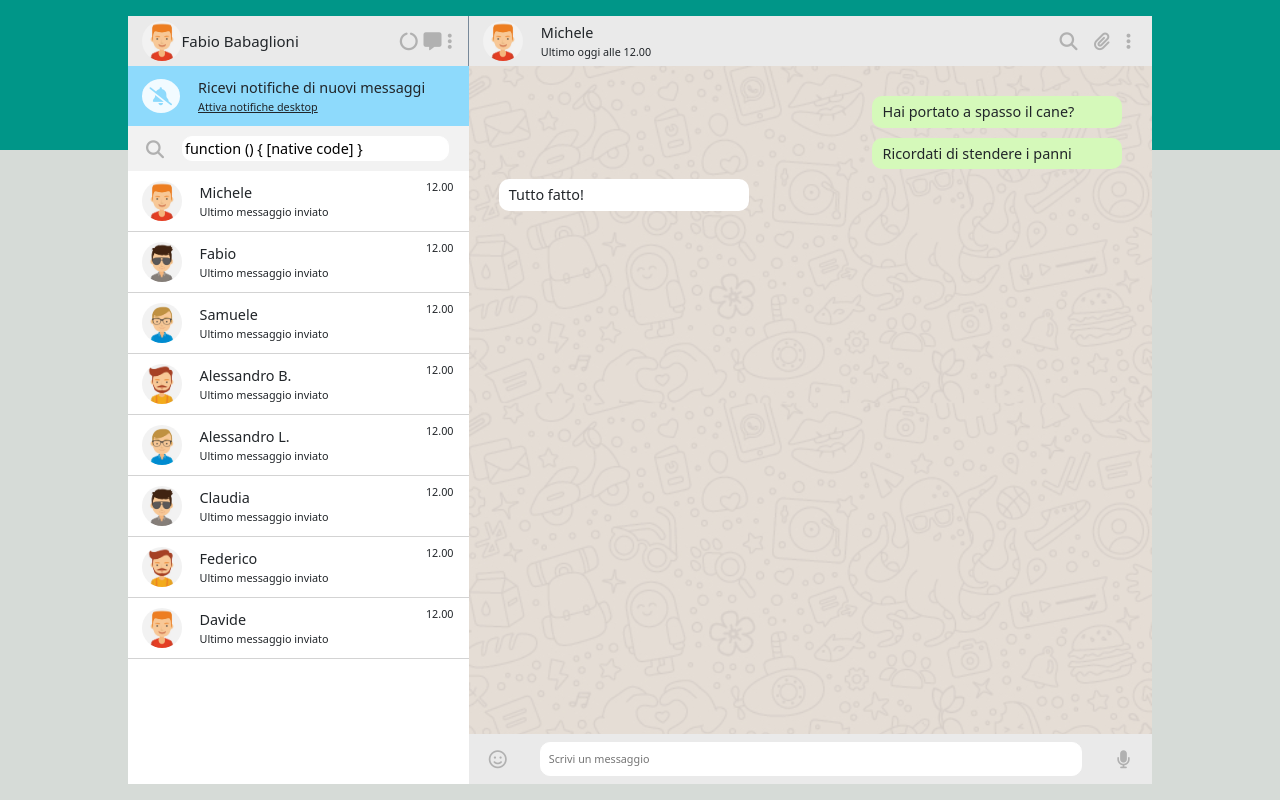
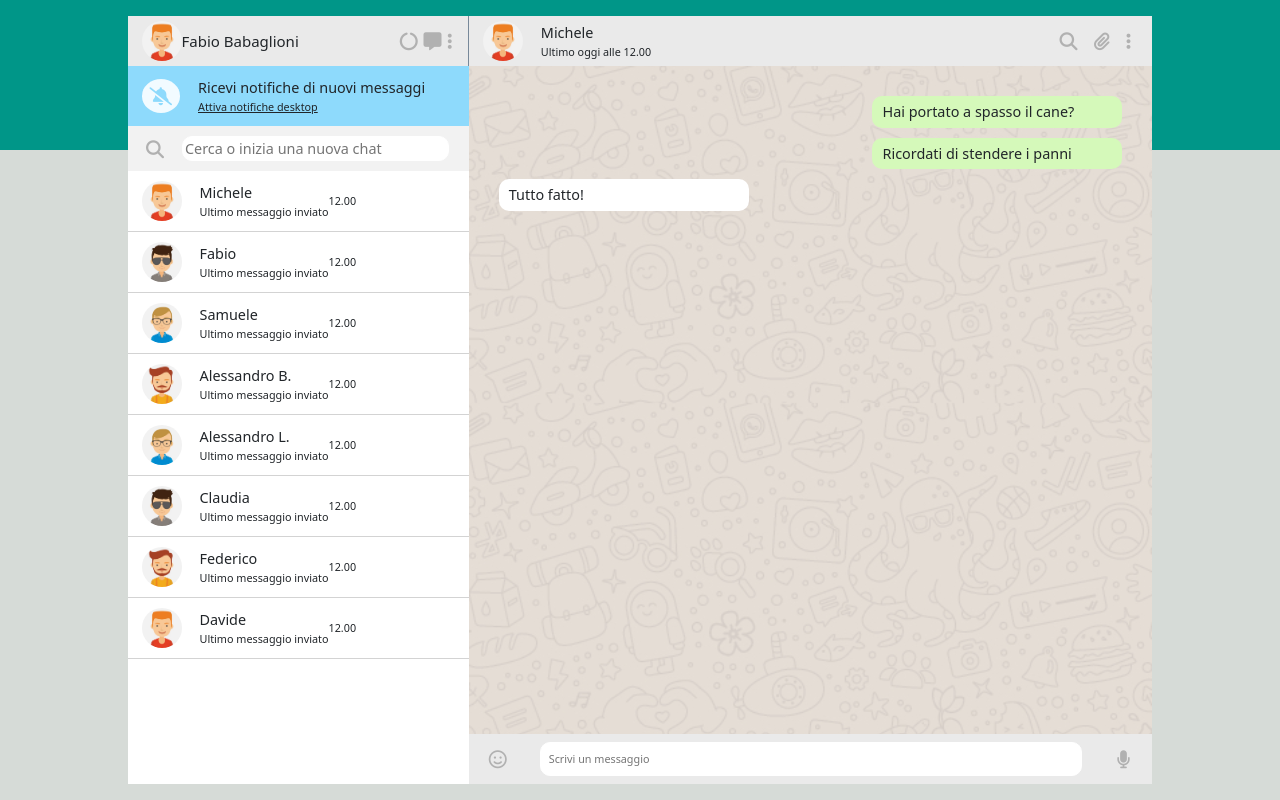
Before and after one commit to FabioBabaglioni/vue-boolzapp, a plain HTML site: page index.html in a window 1280 px wide. Drawn offline with nearby package versions, Linux system fonts and the light colour scheme.

Commit message:
Esercizio Completo Mileston 4

```diff
--- a/css/style.css
+++ b/css/style.css
@@ -174,3 +174,12 @@ h1, h2, h3, h4, h5, h6{
 .label_chat:hover{
     background-color: lightgrey;
 }
+
+.none{
+    display: none;
+}
+
+.flex{
+    display: flex;
+    align-items: center;
+}
--- a/index.html
+++ b/index.html
@@ -74,29 +74,27 @@
                                         <i class="fa-solid fa-magnifying-glass icon_color pe-3 ps-1"></i>
 
                                         <!-- input search -->
-                                        <input type="text" class="input" id="input_prew" placeholder="Cerca o inizia una nuova chat" v-model="searchContact" @keyup="ricercaContatto">
+                                        <input type="text" class="input" id="input_prew" placeholder="Cerca o inizia una nuova chat" v-model="ricercaContatto" @keyup="searchContact">
                                     </div>
                                 </div>
                             </div>
 
                             <!-- colonna prew chat  con ciclo for per ciclare sull'array-->
-                            <div class="contatti row label_chat" v-for="(contact, index) in contacts" v-show="visible = true" @click="change_chat(index)">
-                                <div class="col-10 " >
-                                    <div class="d-flex align-items-center altezza_big">
+                            <div class="contatti row label_chat" v-for="(contact, index) in contacts"  @click="change_chat(index)">
+                                <div class="col-12 " >
+                                    <div class="flex altezza_big" :class="contact.visible ? `` : `none`" v-if="searchContact(index)">
 
                                         <!-- richiamo il numero dell'avatar corrispondente -->
                                         <img class="img_avatar" :src=" `img/avatar` + contact.avatar + `.jpg`" alt="" class="avatar">
                                         <div class="ps-3">
-
                                             <!-- richiamo il nome del contatto -->
                                             <div class="medium_text">{{contact.name}}</div>
                                             <div class="small_text">Ultimo messaggio inviato</div>
                                         </div>
+                                        <span class="small_text">12.00</span>
                                     </div>
                                 </div>
-                                <div class="col-2">
-                                    <span class="small_text">12.00</span>
-                                </div>
+
                             </div>
                         </div>
 
--- a/js/main.js
+++ b/js/main.js
@@ -4,6 +4,7 @@ const { createApp } = Vue
     data() {
       return {
         itemCorrente : 0,
+        ricercaContatto : "",
         contacts: [
             {
                 name: 'Michele',
@@ -202,19 +203,21 @@ const { createApp } = Vue
             )
         },
 
-        // barra di ricerca laterale
-        searchContact(){
-            for(let i = 0; i < contacts.lenght; i++){
-                if(this.contacts.name[i].includes(this.ricercaContatto))
-                    {
-                    visible = true
-                }else{
-                    visible = false
-                }
+        searchContact(Utente){
+
+            nome = this.contacts[Utente].name.toLowerCase();
+
+            if (nome.includes(this.ricercaContatto)) {
+                return true;
+            } else {
+                return false;
             }
+
         }
 
 
-    },
+
+
+    }
 
   }).mount('#app');
```
